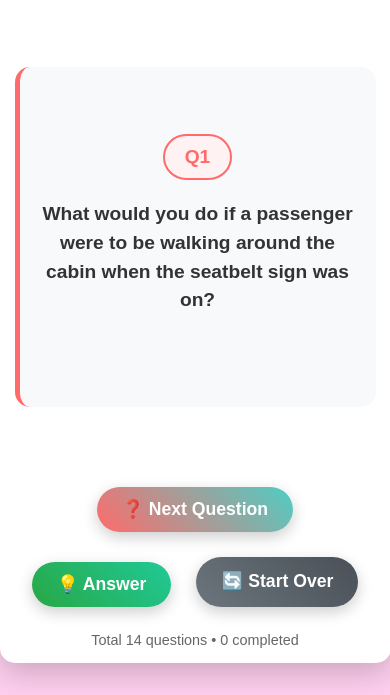
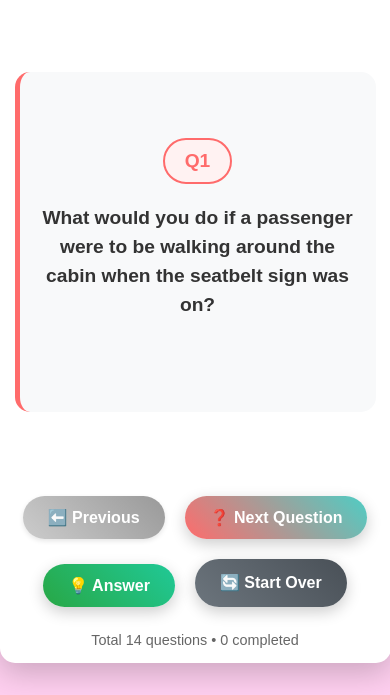
Before and after one commit to sophie09040904/Role-Play, a plain HTML site: page index.html in a window 390 px wide. Both pictures are taken after a click on the button "❓ Next Question". Shown: the part 159-854 px from the top of the page. Drawn offline with nearby package versions, Linux system fonts and the light colour scheme.

Commit message:
RolePlay

```diff
--- a/index.html
+++ b/index.html
@@ -156,7 +156,7 @@
         .button-container {
             display: flex;
             justify-content: center;
-            gap: 30px;
+            gap: 20px;
             margin: 20px 0;
             flex-wrap: wrap;
         }
@@ -166,14 +166,14 @@
             color: white;
             border: none;
             border-radius: 50px;
-            padding: 18px 40px;
-            font-size: 1.2em;
+            padding: 18px 35px;
+            font-size: 1.1em;
             font-weight: bold;
             cursor: pointer;
             transition: all 0.3s ease;
             margin: 5px;
             box-shadow: 0 5px 15px rgba(0,0,0,0.2);
-            min-width: 150px;
+            min-width: 140px;
         }
 
         .button:hover {
@@ -183,6 +183,22 @@
 
         .button:active {
             transform: translateY(0);
+        }
+
+        .button:disabled {
+            background: linear-gradient(45deg, #ccc, #999);
+            cursor: not-allowed;
+            transform: none;
+            box-shadow: 0 2px 5px rgba(0,0,0,0.1);
+        }
+
+        .button:disabled:hover {
+            transform: none;
+            box-shadow: 0 2px 5px rgba(0,0,0,0.1);
+        }
+
+        .previous-button {
+            background: linear-gradient(45deg, #6f42c1, #9c88ff);
         }
 
         .answer-button {
@@ -223,12 +239,12 @@
 
             .button {
                 padding: 12px 25px;
-                font-size: 1.1em;
-                min-width: 120px;
+                font-size: 1em;
+                min-width: 110px;
             }
 
             .button-container {
-                gap: 15px;
+                gap: 10px;
             }
 
             .roleplay-display {
@@ -256,6 +272,7 @@
 
         <div class="footer-section">
             <div class="button-container">
+                <button class="button previous-button" id="previousButton" onclick="showPreviousQuestion()" disabled>⬅️ Previous</button>
                 <button class="button" onclick="showNextQuestion()">❓ Next Question</button>
                 <button class="button answer-button" id="answerButton" onclick="showAnswer()" style="display: none;">💡 Answer</button>
                 <button class="button reset-button" onclick="resetRoleplay()">🔄 Start Over</button>
@@ -341,8 +358,8 @@
             }
         ];
 
-        let currentIndex = 0;
-        let answerShown = false;
+        let currentIndex = -1; // 시작 상태를 -1로 변경
+        let displayedQuestions = []; // 표시된 질문들을 추적
 
         // 클릭 소리 함수
         function playClickSound() {
@@ -367,43 +384,82 @@
             }
         }
 
+        function updateButtonStates() {
+            const previousButton = document.getElementById('previousButton');
+
+            // Previous 버튼 상태 업데이트
+            if (currentIndex <= 0) {
+                previousButton.disabled = true;
+            } else {
+                previousButton.disabled = false;
+            }
+        }
+
         function showNextQuestion() {
             playClickSound();
 
-            if (currentIndex >= roleplays.length) {
+            if (currentIndex >= roleplays.length - 1) {
                 alert("All questions completed! Please click 'Start Over' button.");
                 return;
             }
 
+            currentIndex++;
+            displayQuestion();
+        }
+
+        function showPreviousQuestion() {
+            playClickSound();
+
+            if (currentIndex <= 0) {
+                return;
+            }
+
+            currentIndex--;
+            displayQuestion();
+        }
+
+        function displayQuestion() {
             const currentRoleplay = roleplays[currentIndex];
             const roleplayDisplay = document.getElementById('roleplayDisplay');
             const answerButton = document.getElementById('answerButton');
 
+            // 기본 질문 표시
             roleplayDisplay.innerHTML = `
                 <div class="question-number">${currentRoleplay.number}</div>
                 <div class="question-text">${currentRoleplay.question}</div>
             `;
 
-            // Answer 버튼 표시
-            if (currentRoleplay.answer) {
-                answerButton.style.display = 'inline-block';
+            // 이미 표시된 질문인지 확인하고 답변도 함께 표시
+            if (displayedQuestions.includes(currentIndex)) {
+                if (currentRoleplay.answer) {
+                    roleplayDisplay.innerHTML += `
+                        <div class="answer-text">A: ${currentRoleplay.answer}</div>
+                    `;
+                    answerButton.style.display = 'none';
+                } else {
+                    roleplayDisplay.innerHTML += `
+                        <div class="no-answer">This question is for practice. Think about your own answer!</div>
+                    `;
+                    answerButton.style.display = 'none';
+                }
             } else {
-                // 답이 없는 질문의 경우
-                roleplayDisplay.innerHTML += `
-                    <div class="no-answer">This question is for practice. Think about your own answer!</div>
-                `;
-                answerButton.style.display = 'none';
-                currentIndex++;
-                updateStats();
-                return;
+                // 새로운 질문인 경우
+                if (currentRoleplay.answer) {
+                    answerButton.style.display = 'inline-block';
+                } else {
+                    roleplayDisplay.innerHTML += `
+                        <div class="no-answer">This question is for practice. Think about your own answer!</div>
+                    `;
+                    answerButton.style.display = 'none';
+                    displayedQuestions.push(currentIndex);
+                }
             }
 
-            answerShown = false;
+            updateButtonStates();
+            updateStats();
         }
 
         function showAnswer() {
-            if (answerShown) return;
-
             playClickSound();
 
             const currentRoleplay = roleplays[currentIndex];
@@ -415,28 +471,38 @@
             `;
 
             answerButton.style.display = 'none';
-            answerShown = true;
-            currentIndex++;
+
+            // 답변을 본 질문으로 추가
+            if (!displayedQuestions.includes(currentIndex)) {
+                displayedQuestions.push(currentIndex);
+            }
+
             updateStats();
         }
 
         function resetRoleplay() {
             playClickSound();
 
-            currentIndex = 0;
-            answerShown = false;
+            currentIndex = -1;
+            displayedQuestions = [];
             const roleplayDisplay = document.getElementById('roleplayDisplay');
             const answerButton = document.getElementById('answerButton');
 
             roleplayDisplay.innerHTML = '<div class="placeholder-text">Click "Next Question" to start practice!</div>';
             answerButton.style.display = 'none';
+
+            updateButtonStates();
             updateStats();
         }
 
         function updateStats() {
             const stats = document.getElementById('stats');
-            stats.textContent = `Total 14 questions • ${currentIndex} completed`;
+            const completedCount = displayedQuestions.length;
+            stats.textContent = `Total 14 questions • ${completedCount} completed`;
         }
+
+        // 초기 버튼 상태 설정
+        updateButtonStates();
     </script>
 </body>
 </html>
```
